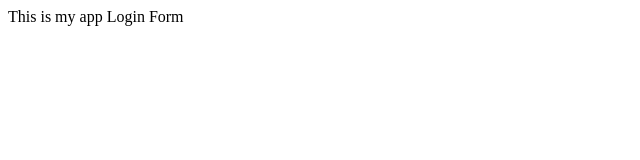
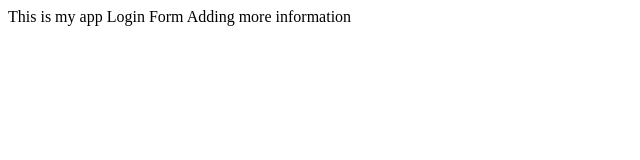
Before and after one commit to chriswiebe/FirstGitSetB, a plain HTML site: page index.html in a window 1280 px wide. Shown: the whole page, without its empty margins (0-640 px from the left). Drawn offline with Linux system fonts and the light colour scheme.

Commit message:
update LoginFeature

```diff
--- a/index.html
+++ b/index.html
@@ -5,5 +5,6 @@
     <body>
       This is my app
       Login Form
+      Adding more information
     </body>
 </html>
```
